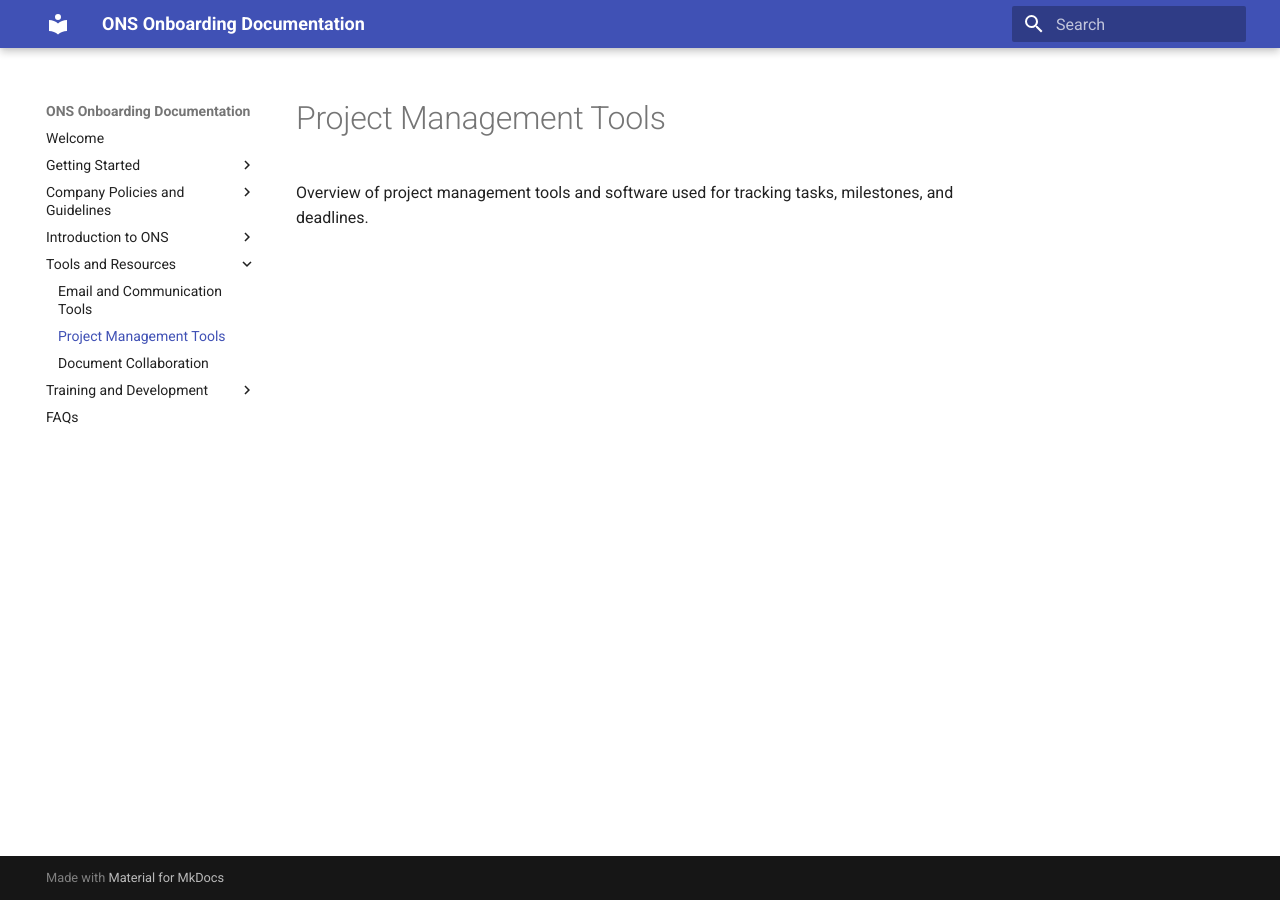
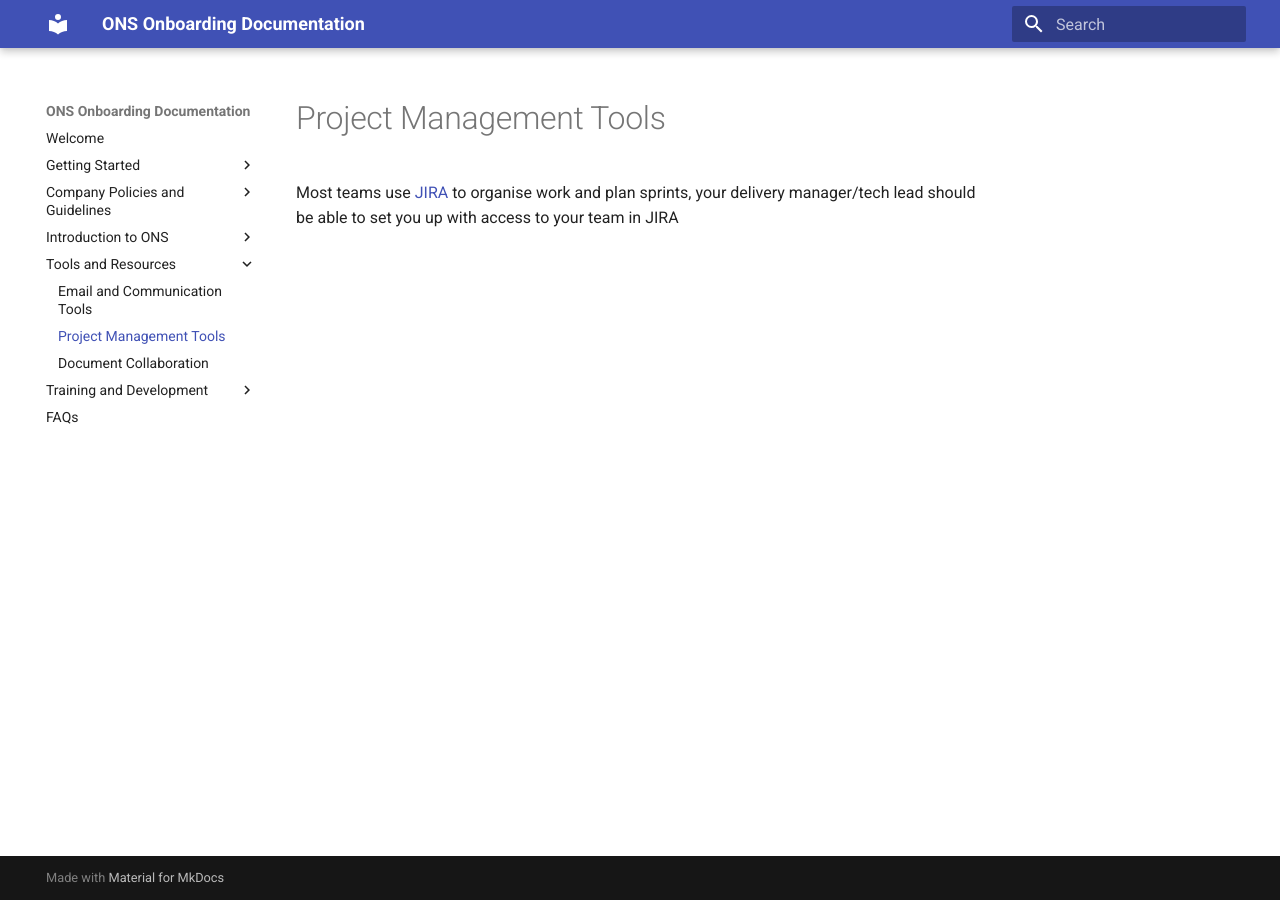
Before and after one commit to ONS-Innovation/ONS_Onboarding_SDP, an MkDocs documentation site: the page built from docs/tools/project_management.md, in a window 1280 px wide. Built offline with MkDocs 1.6.1 and Material for MkDocs 9.7.7, drawn with Linux system fonts in a browser that asks for light colours.

Commit message:
Update project_management.md

```diff
--- a/docs/tools/project_management.md
+++ b/docs/tools/project_management.md
@@ -1,3 +1,3 @@
 # Project Management Tools
 
-Overview of project management tools and software used for tracking tasks, milestones, and deadlines.
+Most teams use [JIRA](https://jira.ons.gov.uk/) to organise work and plan sprints, your delivery manager/tech lead should be able to set you up with access to your team in JIRA
```
